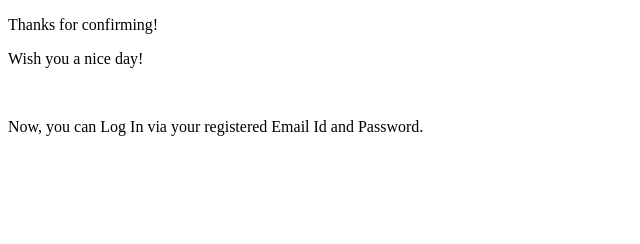
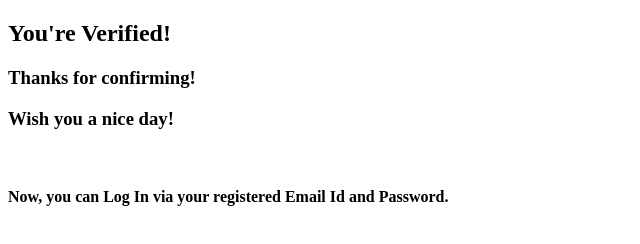
Before and after one commit to arnabhalder0101/Confirmation-Page-in-my-Flutter-app, a plain HTML site: page index.html in a window 1280 px wide. Shown: the whole page, without its empty margins (0-640 px from the left). Drawn offline with Linux system fonts and the light colour scheme.

Commit message:
Update index.html with large text

```diff
--- a/index.html
+++ b/index.html
@@ -6,10 +6,11 @@
     <title>Verification Done!</title>
 </head>
 <body>
-    <p>Thanks for confirming!</p>
-    <p>Wish you a nice day!</p>
+    <h2>You're Verified!</h2>
+    <p><h3>Thanks for confirming!</h3></p>
+    <p><h3>Wish you a nice day!</h3></p>
     <br>
-    <p>Now, you can Log In via your registered Email Id and Password.</p>
+    <p><h4>Now, you can Log In via your registered Email Id and Password.</h4></p>
 
 </body>
 </html>
```
